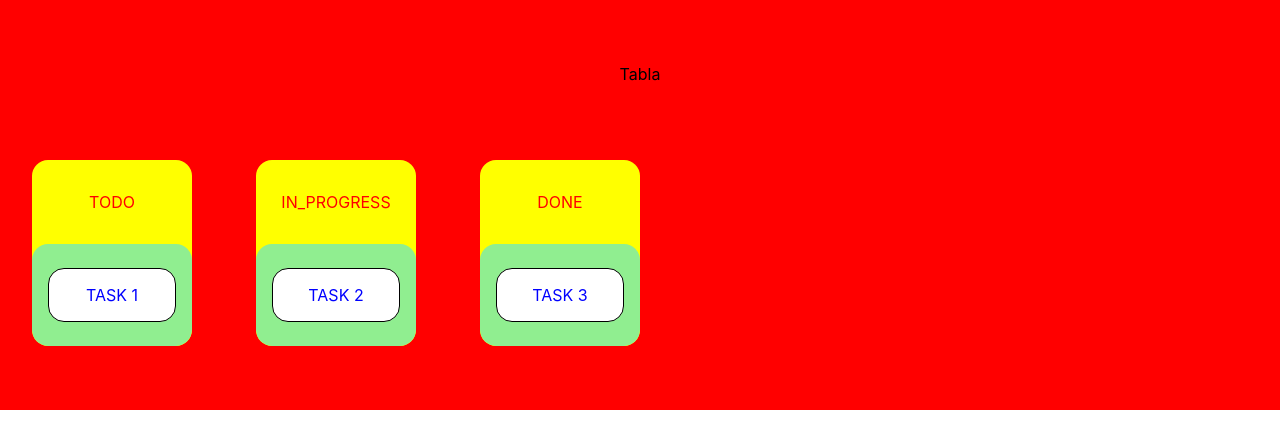
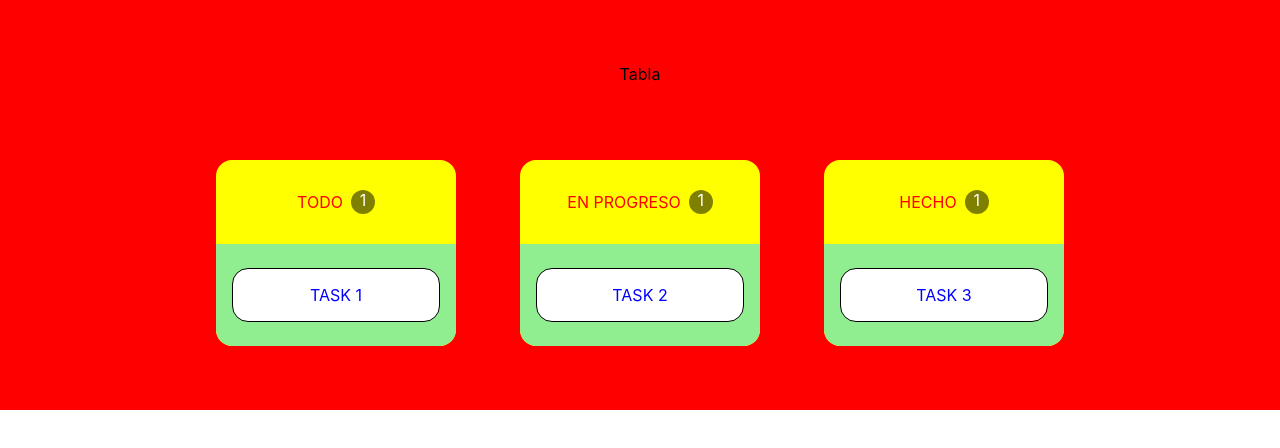
Before and after one commit to PabloCaballero1295/board_task, a React (Vite) app: page / in a window 1280 px wide. Shown: the top 448 px of the page. Built offline with nearby package versions, Linux system fonts and the light colour scheme.

Commit message:
Updated UI and ColumnType

```diff
--- a/src/components/Column/Column.module.css
+++ b/src/components/Column/Column.module.css
@@ -1,9 +1,17 @@
 .wrapper {
+  display: flex;
+  flex-direction: column;
   background-color: yellow;
   border-radius: 1em;
   margin: 0 2em;
-  width: 10em;
+  width: 15em;
   overflow: hidden;
+}
+
+.header {
+  display: flex;
+  align-items: center;
+  justify-content: center;
 }
 
 .title {
@@ -13,8 +21,10 @@
 }
 
 .content {
+  flex: 1;
   background-color: lightgreen;
-  border-radius: 1em;
+  border-bottom-left-radius: 1em;
+  border-bottom-right-radius: 1em;
   padding: 1em;
   text-align: center;
 }
@@ -22,3 +32,13 @@
 .over {
   background-color: green;
 }
+
+.tasks_counter {
+  background-color: rgba(0, 0, 0, 0.5);
+  color: white;
+  text-align: center;
+  width: 1.5em;
+  height: 1.5em;
+  border-radius: 100%;
+  margin-left: 0.5em;
+}
--- a/src/components/Column/Column.tsx
+++ b/src/components/Column/Column.tsx
@@ -19,10 +19,10 @@ export const Column = ({ status, tasks, setTasks }: ColumnProps) => {
   }))
 
   const addItemToSection = (item: DragItem) => {
-    if (item.status !== status) {
+    if (item.status !== status.id) {
       setTasks((prevTasks) =>
         prevTasks.map((task) =>
-          task.id === item.id ? { ...task, status } : task
+          task.id === item.id ? { ...task, status: status.id } : task
         )
       )
     }
@@ -41,7 +41,10 @@ export const Column = ({ status, tasks, setTasks }: ColumnProps) => {
 
   return (
     <div className={styles.wrapper}>
-      <div className={styles.title}>{status}</div>
+      <div className={styles.header}>
+        <div className={styles.title}>{status.name}</div>
+        <div className={styles.tasks_counter}>{tasks.length}</div>
+      </div>
       <div
         className={`${styles.content}  ${isOver ? styles.over : ""}`}
         ref={drop}
--- a/src/components/Table/Table.module.css
+++ b/src/components/Table/Table.module.css
@@ -12,4 +12,5 @@
 
 .table {
   display: flex;
+  justify-content: center;
 }
--- a/src/components/Table/Table.tsx
+++ b/src/components/Table/Table.tsx
@@ -13,7 +13,11 @@ export const Table = () => {
     { id: "3", text: "TASK 3", status: "DONE" },
   ])
 
-  const columns: ColumnType[] = ["TODO", "IN_PROGRESS", "DONE"]
+  const columns: ColumnType[] = [
+    { id: "TODO", name: "TODO" },
+    { id: "IN_PROGRESS", name: "EN PROGRESO" },
+    { id: "DONE", name: "HECHO" },
+  ]
 
   return (
     <div className={styles.wrapper}>
@@ -22,9 +26,9 @@ export const Table = () => {
         <DndProvider backend={HTML5Backend}>
           {columns.map((column) => (
             <Column
-              key={column}
+              key={column.id}
               status={column}
-              tasks={tasks.filter((task) => task.status === column)}
+              tasks={tasks.filter((task) => task.status === column.id)}
               setTasks={setTasks}
             />
           ))}
```
Also changed, not shown: src/types/types.ts (+7 -3 lines).
